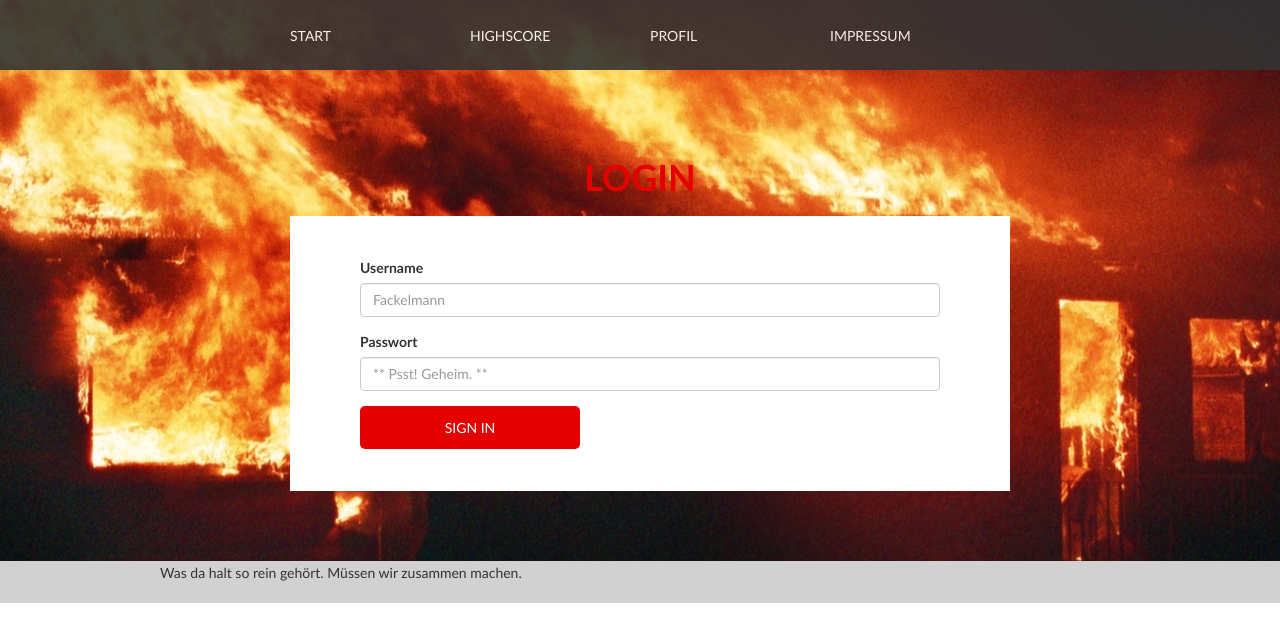
After one commit to nadinegostner/BrennaTuatsGuat, a PHP site: page /html/login.html in a window 1280 px wide. The commit adds this page. Shown: the top 642 px of the page. Run offline with PHP 8.4, Linux system fonts and the light colour scheme.

Commit message:
Mariella Login

```diff
--- a/css/style.css
+++ b/css/style.css
@@ -84,8 +84,13 @@ h1, h2, h3, h4, h5, h6 {
     color: #E50000;
     text-transform: uppercase;
     text-align: center;
+    font-weight: bold;
     margin-top: 0.5em;
     margin-bottom: 0.5em;
+}
+
+#login {
+    background: url("../images/burning-house/brand-feuer-flammen.jpg") no-repeat center;
 }
 
 /* _____ HEADER _____ */
@@ -112,6 +117,7 @@ header a {
     text-transform: uppercase;
     margin: 0 auto;
 }
+
 li a {
     margin: 0 auto;
 }
@@ -166,6 +172,12 @@ header a:hover {
     color: #E50000;
 }
 
+.whiteframe {
+    width: 720px;               /* ICH MUSS ES IRGENDWIE IN DER HTML-DATEI MIT HILFE DER GRID-KLASSEN SCHAFFEN */
+    background-color: white;
+    padding: 3em 0 3em 0;
+}
+
 
 
 /* _____ FOOTER _____ */
--- /dev/null
+++ b/html/login.html
@@ -0,0 +1,61 @@
+<!DOCTYPE html>
+<html lang="en">
+<div id="login">
+<head>
+    <meta charset="UTF-8">
+    <title>Login</title>
+
+    <link href="../css/bootstrap-theme.min.css" rel="stylesheet" type="text/css">
+    <link href="../css/bootstrap.min.css" rel="stylesheet" type="text/css">
+    <link href="../css/960gs_16col.css" rel="stylesheet" type="text/css">
+    <link href="../css/style.css" rel="stylesheet" type="text/css">
+
+    <script type="text/javascript" src="../js/core.js"></script>
+</head>
+<body>
+    <header>
+
+        <nav>
+            <ul>
+                <li class="offset2 grid3"><a href="#">Start</a></li>
+                <li class="grid3"><a href="#">Highscore</a></li>
+                <li class="grid3"><a href="#">Profil</a></li>
+                <li class="grid3 suffix2"><a href="#">Impressum</a></li>
+            </ul>
+        </nav>
+
+    </header>
+
+    <main id="wrapper">
+        <h1>Login</h1>
+        <div class="offset2 whiteframe">
+            <div class="form-group">
+                <div class="form-group offset1 grid10 ">
+                    <label for="validationDefaultUsername">Username</label>
+                    <input type="text" class="form-control" id="validationDefaultUsername" placeholder="Fackelmann" aria-describedby="inputGroupPrepend2" required>
+                </div>
+            </div>
+            <div class="clear"></div>
+            <div class="form-row">
+                <div class="form-group offset1 grid10 ">
+                    <label for="password validationDefault04">Passwort</label>
+                    <input type="password" class="form-control" id="password validationDefault04" placeholder="** Psst! Geheim. **" required>
+                </div>
+            </div>
+            <div class="clear"></div>
+            <div class="button offset1 grid4"><p>Sign in</p></div>
+            <div class="clear"></div>
+        </div>
+
+        <div class="clear"></div>
+
+    </main>
+
+    <footer>
+        <section>
+            <p>Was da halt so rein gehört. Müssen wir zusammen machen.</p>
+        </section>
+    </footer>
+</body>
+</div>
+</html>
```
Also changed, not shown: images/burning-house/112-atemgerat-atemschutz.jpg (added), images/burning-house/Burning_Barn.jpg (added), images/burning-house/FirePhotography.jpg (added), images/burning-house/brand-feuer-flammen.jpg (added), images/burning-house/burn_fire_firefighters.jpeg (added).
